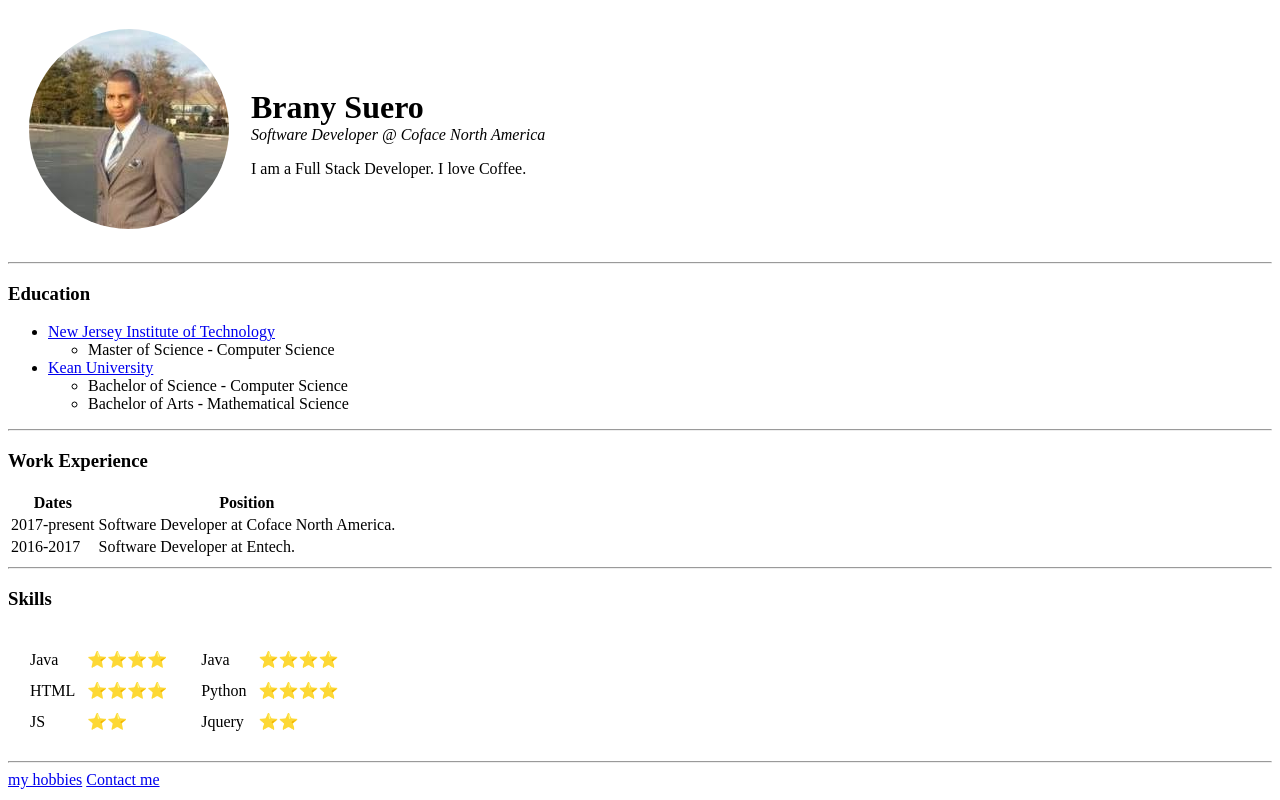
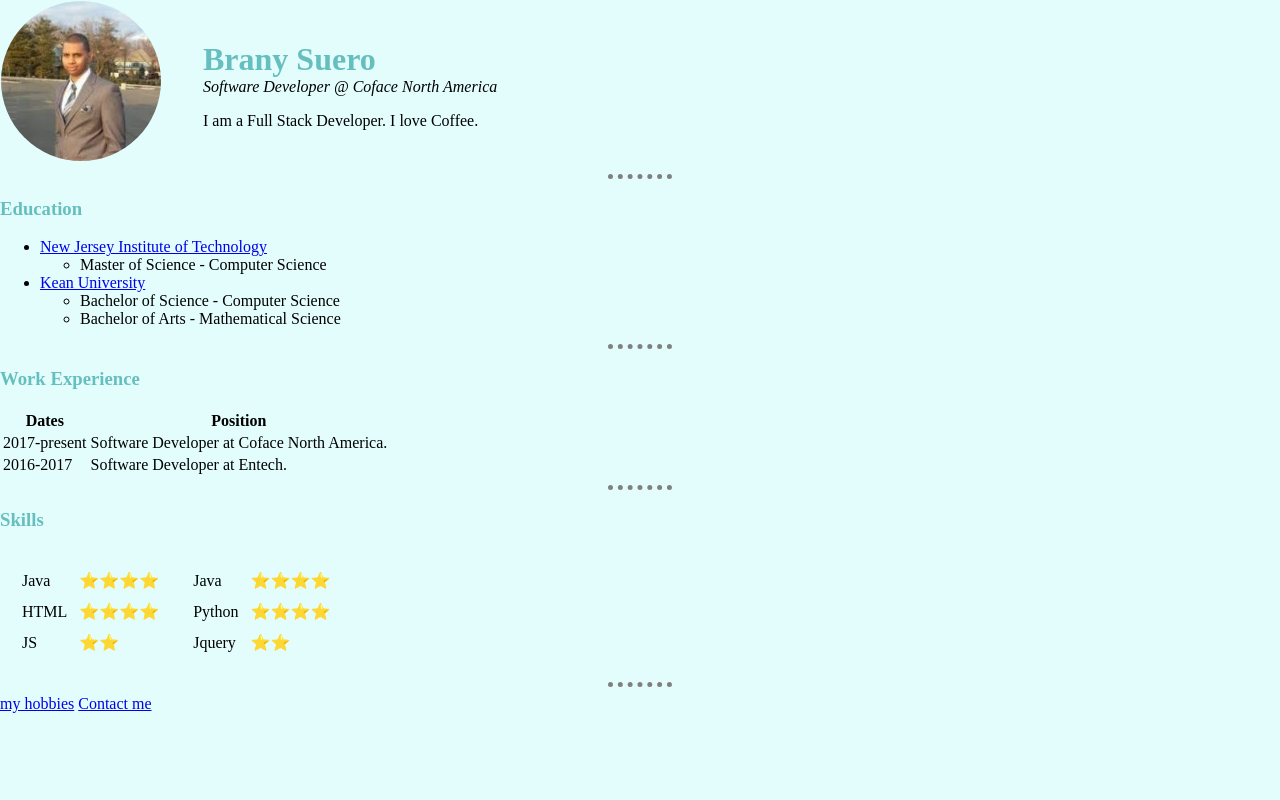
Before and after one commit to bsuero/web, a plain HTML site: page index.html in a window 1280 px wide. Drawn offline with Linux system fonts and the light colour scheme; a script that the page names is missing.

Commit message:
first commit

```diff
--- a/CSS/main.css
+++ b/CSS/main.css
@@ -1,6 +1,7 @@
-/* body {
+body {
   margin: 0;
-} */
+  background-color: #e3fdfd;
+}
 
 h1 {
   margin-bottom: 0px;
@@ -12,4 +13,21 @@ p {
 
 img {
   border-radius: 50%;
+  width: 80%;
+  margin: 0;
+  padding: 0;
+  border: 0;
 }
+
+hr {
+  border-style: dotted none none none;
+  border-color: grey;
+  border-width: 5px;
+  height: 0;
+  width: 5%;
+}
+
+h3,
+h1 {
+  color: #66bfbf;
+}
--- a/index.html
+++ b/index.html
@@ -8,9 +8,9 @@
     <link rel="stylesheet" type="text/css" media="screen" href="css/main.css" />
   </head>
   <body>
-    <table cellspacing="20">
+    <table cellspacing="0" table-layout="auto">
       <tr>
-        <td><img src="image/anypic.jpeg" alt="img profile" /></td>
+        <td class="imgTd"><img src="image/anypic.jpeg" alt="img profile" /></td>
         <td>
           <h1>Brany Suero</h1>
           <p><em>Software Developer @ Coface North America</em></p>
```
Also changed, not shown: contact-me.html (+3 -1 lines), hobbies.html (+1 -1 lines).
